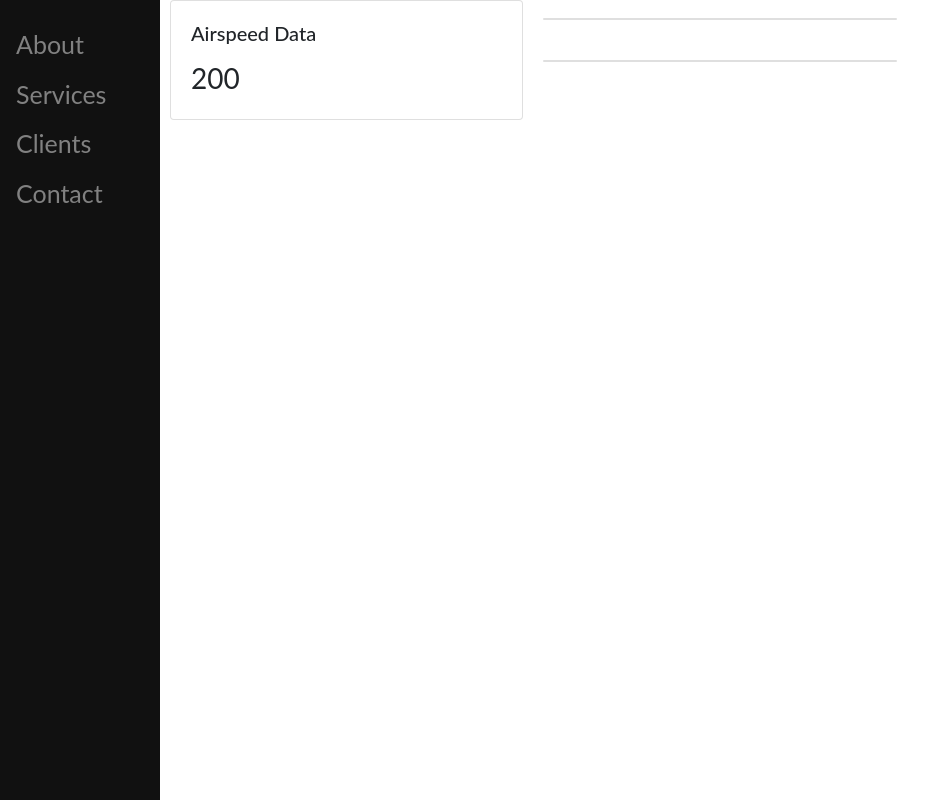
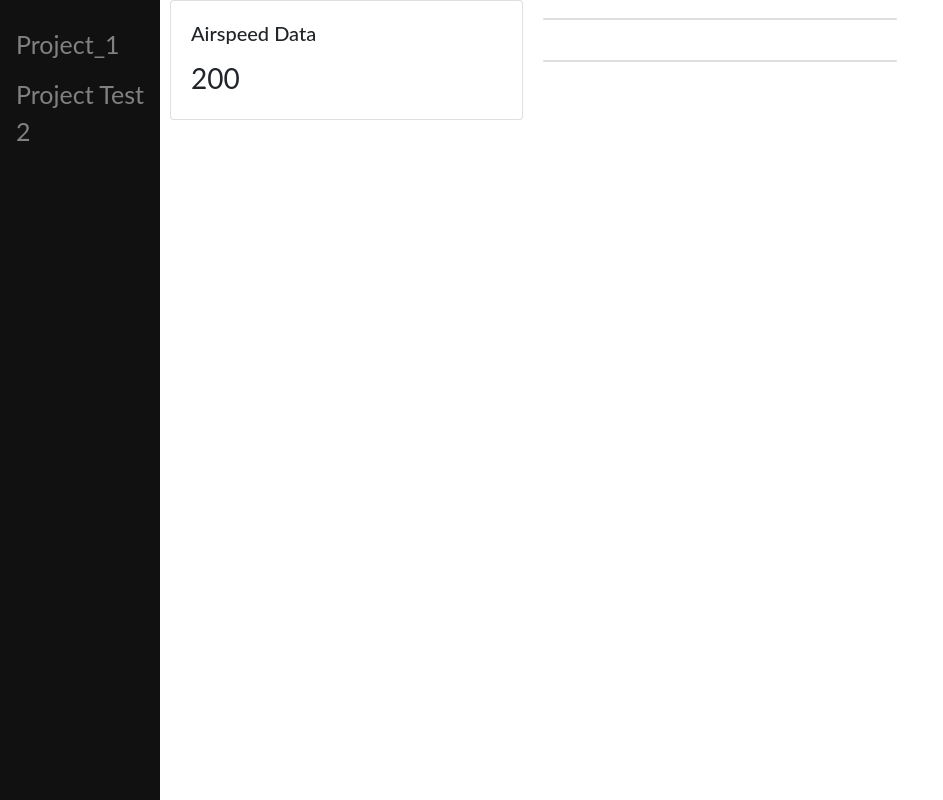
Before and after one commit to EvanMPutnam/Cubesat-Groundstation, a Django app: page /master_view/ in a window 1280 px wide. Shown: the whole page, without its empty margins (0-943 px from the left). Run offline with Django 3.2, Linux system fonts and the light colour scheme; data comes from the database, SQL or seed files in the repository; both versions use the stored data as it was after the commit; some libraries are stand-ins or nearby versions.

Commit message:
Updating software so you can switch between pages

```diff
--- a/src/ground_station/master_view/templates/master_view/base.html
+++ b/src/ground_station/master_view/templates/master_view/base.html
@@ -55,10 +55,9 @@ body {
 <body>
 
 <div class="sidenav">
-    <a href="#about">About</a>
-    <a href="#services">Services</a>
-    <a href="#clients">Clients</a>
-    <a href="#contact">Contact</a>
+    {% for item in projects %}
+    <a href="{{request.path}}{{item.project_name}}">{{item.project_name}}</a>
+    {% endfor %}
 </div>
 
 <script>
@@ -66,16 +65,19 @@ body {
   In the future may want to update ALL datarefs at once.
   OR at least provide the option.  For now though this is fine.
 
-  //TODO: 1) Add a parameter for seconds to update
-          2) Add a graph view.
-          3) Add ability to switch between projects
-          4) Add appropriate constants
+  //TODO: 1) Add a parameter for seconds to update    DONE
+          2) Add a graph view.                        DONE
+          3) Add ability to switch between projects   IN_PROGRESS
+          4) Add appropriate constants                IN_PROGRESS
   **/
 
   //Update every ten seconds.
   var SECONDS_TO_UPDATE = 10 * 1000;
-  var GET_DATA_REF_URL = "{{request.path}}get_dataref";
+  var GET_DATA_REF_URL = "{{request.path}}api/get_dataref";
   google.charts.load('current', {'packages':['line']});
+
+  //Keeps track of each chart present in project view.
+  var global_charts = {}
 
   //Create functions to call here
   function update_data_ref(data_ref_name, data_ref_project){
@@ -88,25 +90,27 @@ body {
       data: {data_ref_name: data_ref_name, data_ref_project: data_ref_project},
       dataType: 'json',
       success: function (dat) {
-        //Here you process any new data
+        //
         var d = dat;
         var element = document.getElementById(data_ref_name);
+
         console.log(d['type_of_display'])
+        //If you just want the raw data
         if (d['type_of_display'] == "Raw_Display"){
           console.log("Raw data display")
+          //HTML for just simple text.  Can possibly configure this later.
           var newHtml = '<h5 class="card-title">' +
                         data_ref_name +
                         '</h5>' +'<p class="card-text">'+
                         d['dataref']['data_val'] +'</p>';
+          //Set inner html to card.
           element.innerHTML = newHtml;
+        //Else a simple chart view
         } else {
 
-          console.log('Graph data display')
+          console.log('Graph data display');
 
-          var data = new google.visualization.DataTable();
-          data.addColumn('number', 'Index');
-          data.addColumn('number', '');
-
+          //Format data appropriately.
           var data_arr = [];
           var count = 1;
           d['dataref']['data_val'].forEach(element => {
@@ -114,8 +118,13 @@ body {
             count += 1;
           });
 
+          //Create new data table for chart.
+          var data = new google.visualization.DataTable();
+          data.addColumn('number', 'Index');
+          data.addColumn('number', '');
           data.addRows(data_arr);
 
+          //Parameters for chart
           var options = {
             chart: {
               title: data_ref_name,
@@ -124,8 +133,22 @@ body {
             width: '100%'
           };
 
+          //Change class to card-img-top
           document.getElementById(data_ref_name).className = 'card-img-top';
-          var chart = new google.charts.Line(document.getElementById(data_ref_name));
+
+          //Create null chart object to then find.
+          var chart = null;
+
+          //If chart already exists then grab it.
+          if (data_ref_name in global_charts) {
+            chart = global_charts[data_ref_name];
+          //Else if chart does not exist create it.
+          } else {
+            chart = new google.charts.Line(document.getElementById(data_ref_name));
+            global_charts[data_ref_name] = chart;
+          }
+
+          //Draw chart data to display.
           chart.draw(data, google.charts.Line.convertOptions(options));
 
         }
--- a/src/ground_station/master_view/urls.py
+++ b/src/ground_station/master_view/urls.py
@@ -4,7 +4,8 @@ from . import views
 
 urlpatterns = [
     path("/", views.template_example),
-    path("/create_dataref", views.create_dataref),
-    path("/create_project", views.create_project),
-    path("/get_dataref", views.get_dataref)
+    path('/<project_name>', views.template_example),
+    path("/api/create_dataref", views.create_dataref),
+    path("/api/create_project", views.create_project),
+    path("/api/get_dataref", views.get_dataref)
 ]
--- a/src/ground_station/master_view/views.py
+++ b/src/ground_station/master_view/views.py
@@ -1,5 +1,5 @@
 from django.shortcuts import render
-from django.http import HttpResponse
+from django.http import HttpResponse, Http404
 from django.http import QueryDict
 from django.http import JsonResponse
 
@@ -34,12 +34,25 @@ def index_view(request):
 #   Description:    Example of a template
 #
 #######################################################
-def template_example(request):
-    title = "Hello Template!"
-    data_refs = Dataref.objects.filter(data_ref_project="Project_1")
+def template_example(request, project_name=None):
+    print(request.path)
+    title = "Data View"
+
+    projects = Project.objects.all()
+
+    data_refs = None
+    if project_name != None:
+        request.path = request.path.split("/")[0]
+        data_refs = Dataref.objects.filter(data_ref_project=project_name)
+        print(data_refs)
+        if data_refs == None or len(data_refs) == 0:
+            raise Http404("Project does not exist")
+    else:
+        data_refs = Dataref.objects.filter(data_ref_project=projects[0].project_name)
+
     for data_ref in data_refs:
         data_ref.json_data = json.loads(data_ref.json_data)
-    return render(request, 'master_view/base.html', {'title':title, "data_refs": data_refs})
+    return render(request, 'master_view/base.html', {'title':title, "data_refs": data_refs, "projects": projects})
 
 
 #######################################################
```
Also changed, not shown: src/ground_station/db.sqlite3.
